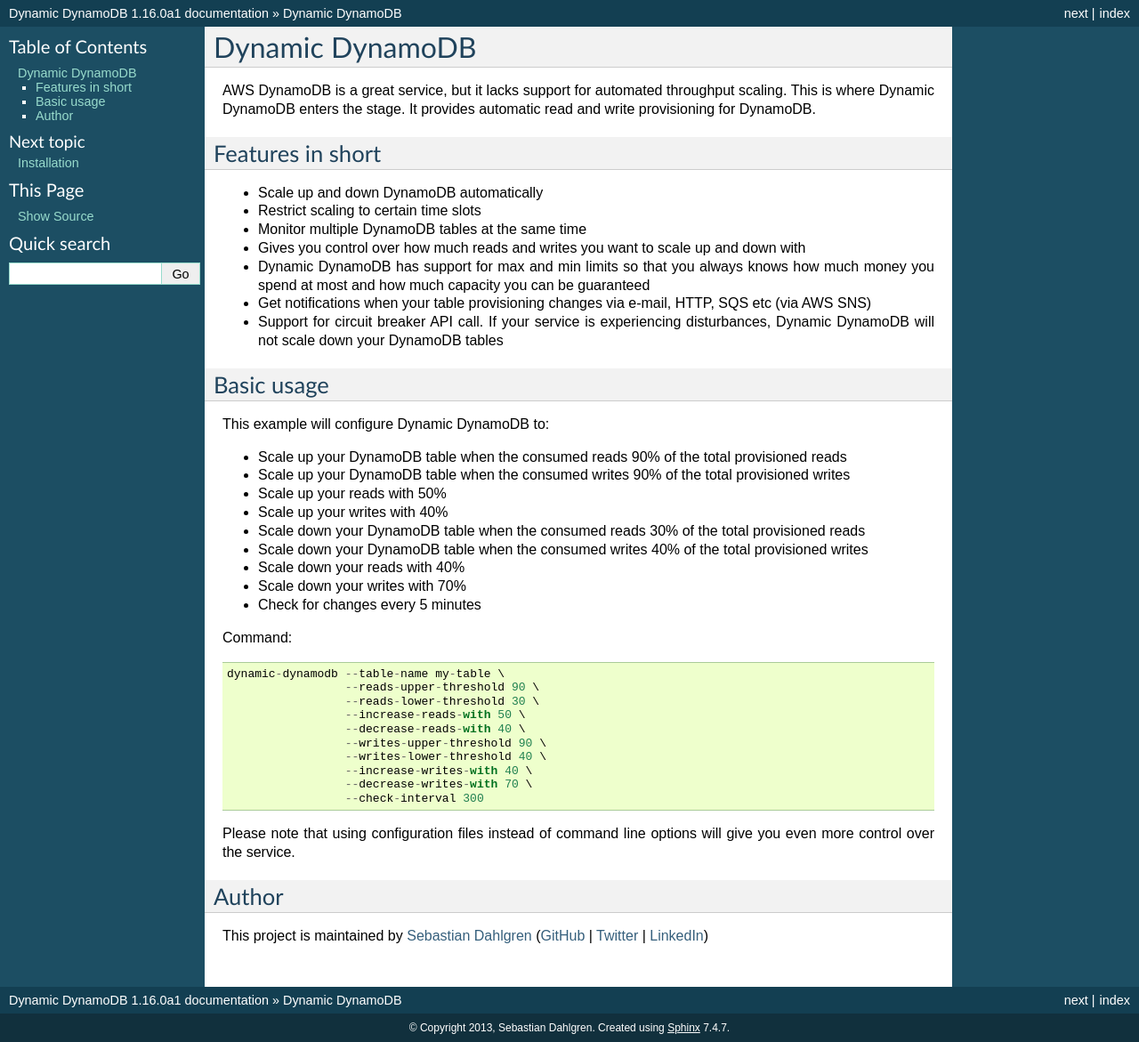
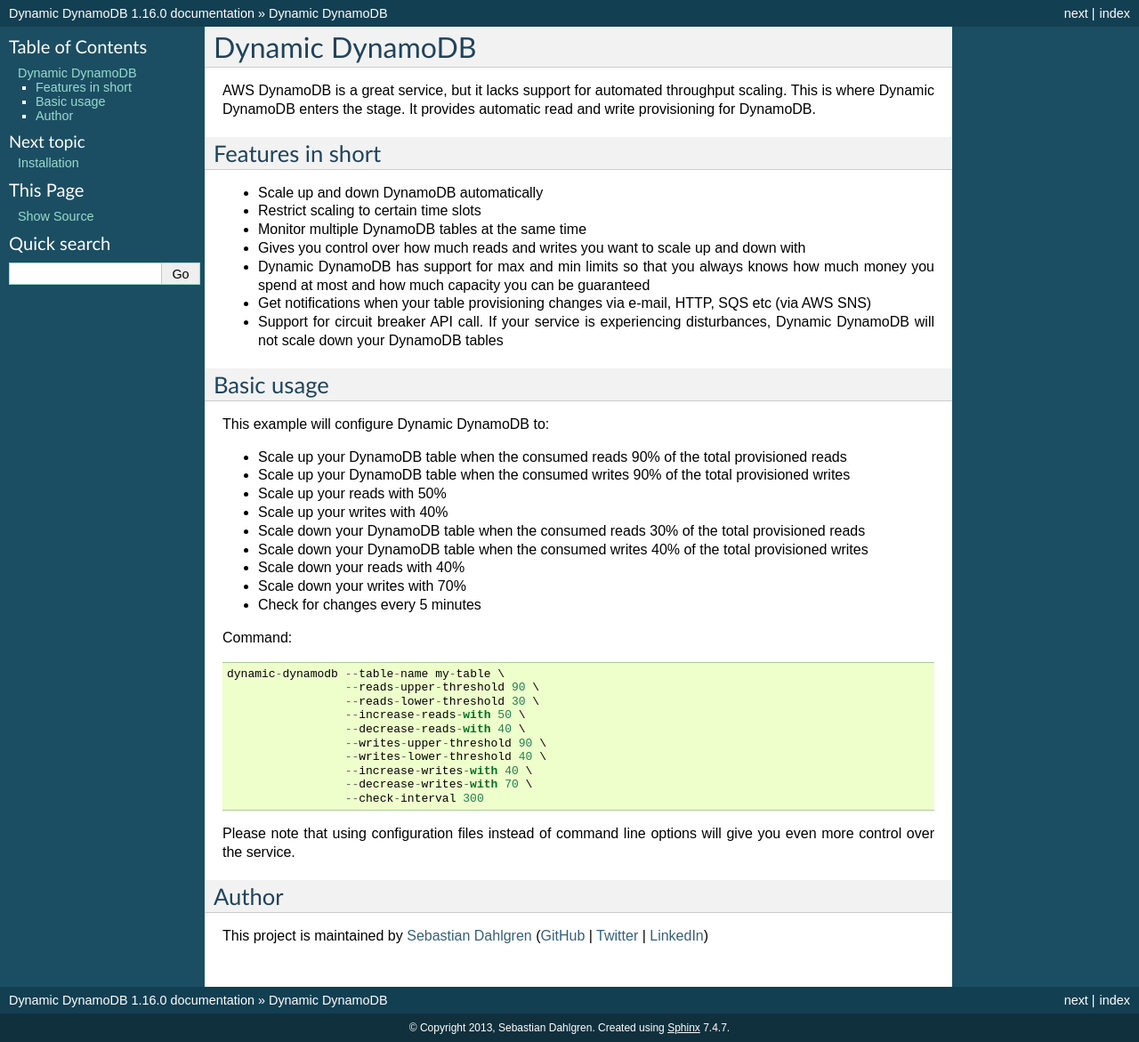
Before and after one commit to sebdah/dynamic-dynamodb, a Sphinx documentation site: the page built from docs/index.rst, in a window 1280 px wide. Shown: the whole page at 89% size. Built offline with Sphinx 7.4.7, drawn with Linux system fonts in a browser that asks for light colours.

Commit message:
Bumped version to 1.16.0

```diff
--- a/docs/conf.py
+++ b/docs/conf.py
@@ -53,7 +53,7 @@
 # The short X.Y version.
 version = '1.16'
 # The full version, including alpha/beta/rc tags.
-release = '1.16.0a1'
+release = '1.16.0'
 
 # The language for content autogenerated by Sphinx. Refer to documentation
 # for a list of supported languages.
```
Also changed, not shown: 1 other file.
